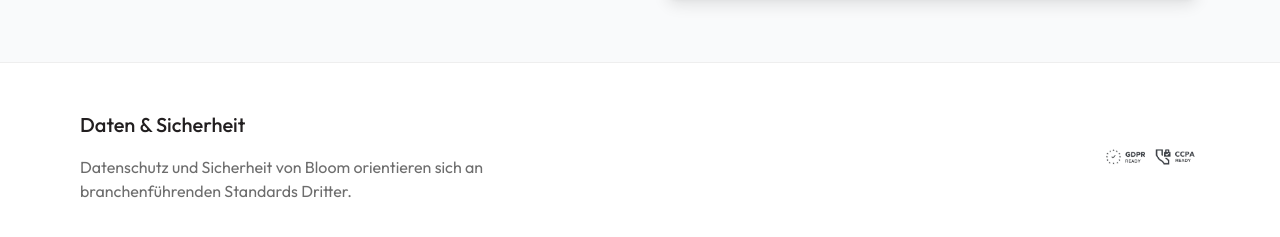
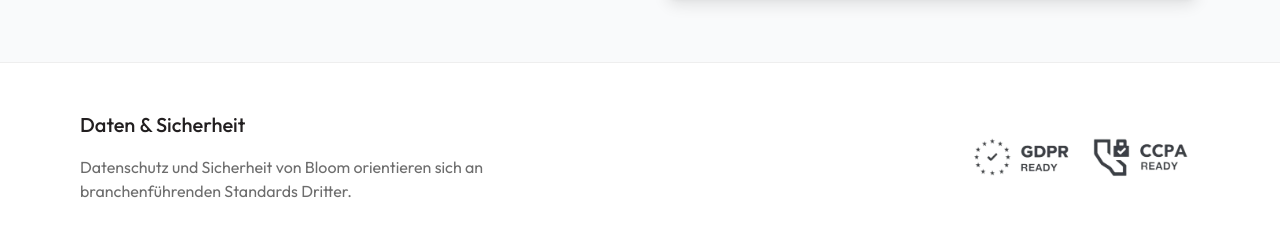
Before and after one commit to bpnace/getbloom_website, a Next.js app: page / in a window 1280 px wide. Shown: the part 3960-4197 px from the top of the page. Built offline with nearby package versions, Linux system fonts and the light colour scheme.

Commit message:
Improve footer background image containment

```diff
--- a/components/Footer.tsx
+++ b/components/Footer.tsx
@@ -22,8 +22,8 @@ const Footer: React.FC = () => {
                 <Image
                   src="/GDPR_CCPA.webp"
                   alt="GDPR & CCPA Compliance"
-                  width={100}
-                  height={100}
+                  width={240}
+                  height={240}
                   className="rounded-full"
                 />
               </div>
```
